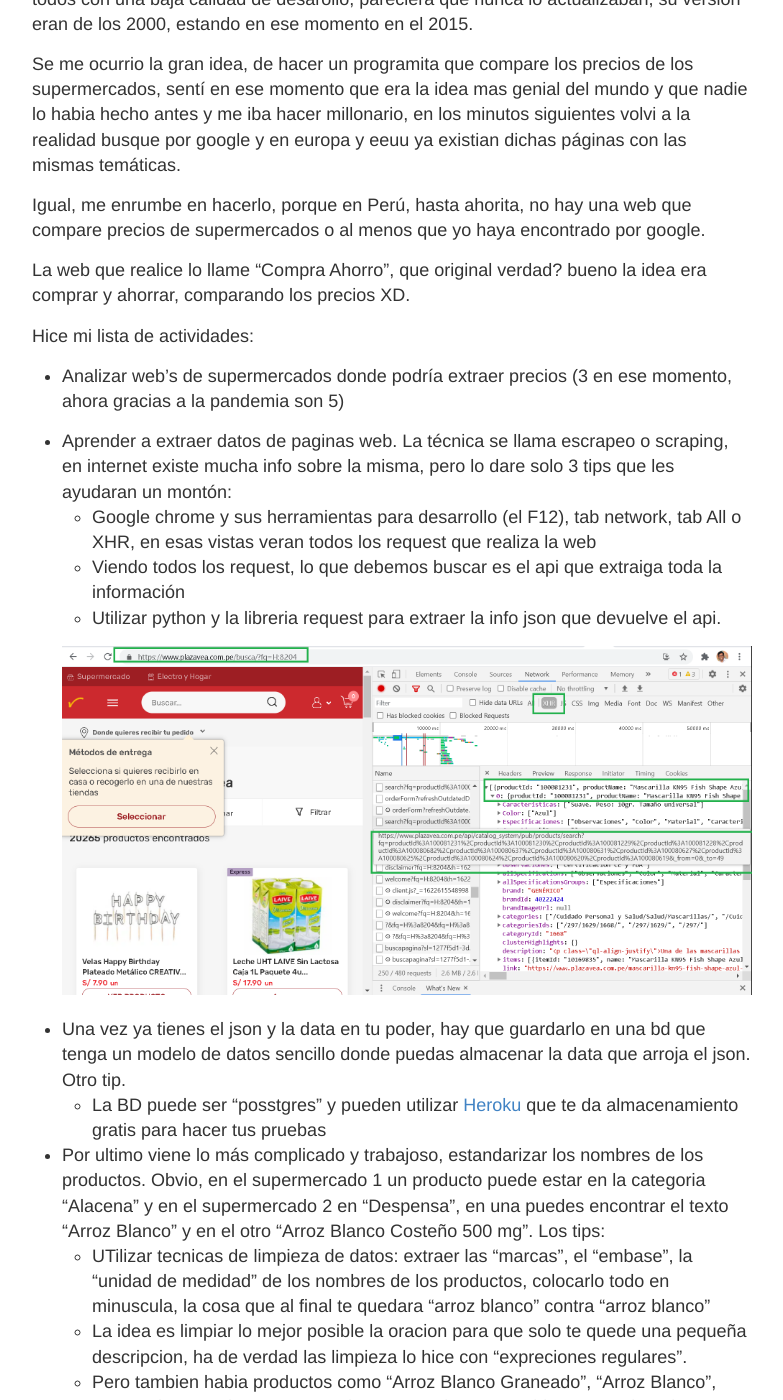
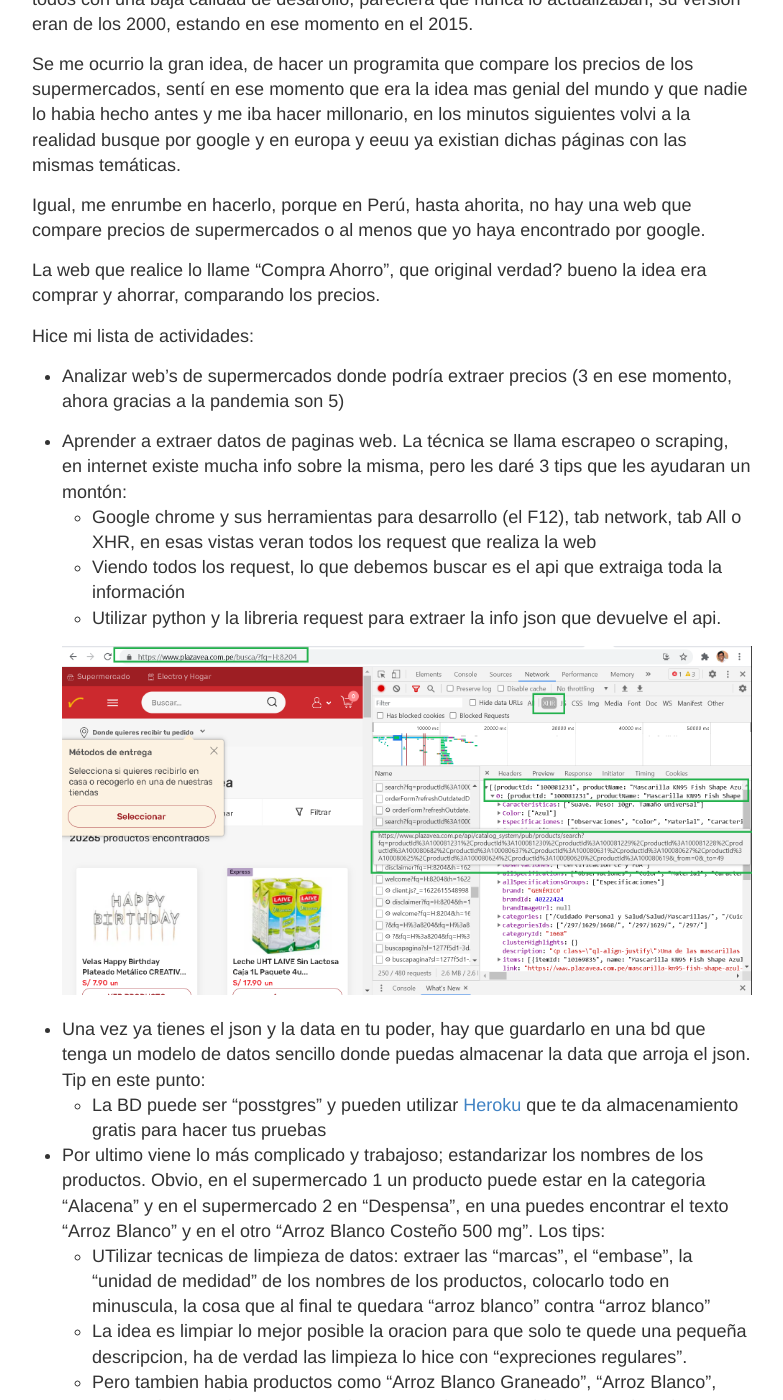
Before and after one commit to joenvihe/joenvihe.github.io, a Jekyll site: the page built from _posts/2021-06-02-Precios-Supermercados.md, in a window 1280 px wide and 1400 px high, scrolled down 316 px. Shown: the whole window, without its empty margins (248-1031 px from the left). Built offline with Jekyll 4.4.1, drawn with Linux system fonts in a browser that asks for light colours; some of the changed text lies outside the part shown.

```diff
--- a/_posts/2021-06-02-Precios-Supermercados.md
+++ b/_posts/2021-06-02-Precios-Supermercados.md
@@ -3,29 +3,29 @@ layout: post
 title: Captura de precios de supermercados
 ---
 
-Un dia hace mas de 6 años, estaba en mi cama viendo las páginas web de diferentes supermercados del Perú, necesitaba realizar las compras de la semana, en ese momento solo habia 3 paginas web que tenian su carrito de compras, Wong, Plaza Vea y Tottus, todos con una baja calidad de desarollo, pareciera que nunca lo actualizaban, su version eran de los 2000, estando en ese momento en el 2015.
+Un dia hace más de 6 años, estaba en mi cama viendo las páginas web de diferentes supermercados del Perú, necesitaba realizar las compras de la semana, en ese momento solo habia 3 paginas web que tenian su carrito de compras, Wong, Plaza Vea y Tottus, todos con una baja calidad de desarollo, pareciera que nunca lo actualizaban, su versión eran de los 2000, estando en ese momento en el 2015.
 
 Se me ocurrio la gran idea, de hacer un programita que compare los precios de los supermercados, sentí en ese momento que era la idea mas genial del mundo y que nadie lo habia hecho antes y me iba hacer millonario, en los minutos siguientes volvi a la realidad busque por google y en europa y eeuu ya existian dichas páginas con las mismas temáticas.
 
 Igual, me enrumbe en hacerlo, porque en Perú, hasta ahorita, no hay una web que compare precios de supermercados o al menos que yo haya encontrado por google.
 
-La web que realice lo llame "Compra Ahorro", que original verdad? bueno la idea era comprar y ahorrar, comparando los precios XD.
+La web que realice lo llame "Compra Ahorro", que original verdad? bueno la idea era comprar y ahorrar, comparando los precios.
 
 Hice mi lista de actividades:
 
 - Analizar web's de supermercados donde podría extraer precios (3 en ese momento, ahora gracias a la pandemia son 5)
 
-- Aprender a extraer datos de paginas web. La técnica se llama escrapeo o scraping, en internet existe mucha info sobre la misma, pero lo dare solo 3 tips que les ayudaran un montón:
+- Aprender a extraer datos de paginas web. La técnica se llama escrapeo o scraping, en internet existe mucha info sobre la misma, pero les daré 3 tips que les ayudaran un montón:
     * Google chrome y sus herramientas para desarrollo (el F12), tab network, tab All o XHR, en esas vistas veran todos los request que realiza la web
     * Viendo todos los request, lo que debemos buscar es el api que extraiga toda la información
     * Utilizar python y la libreria request para extraer la info json que devuelve el api.
 
     ![_config.yml]({{ site.baseurl }}/images/plaza_vea.png)
 
-- Una vez ya tienes el json y la data en tu poder, hay que guardarlo en una bd que tenga un modelo de datos sencillo donde puedas almacenar  la data que arroja el json. Otro tip.
+- Una vez ya tienes el json y la data en tu poder, hay que guardarlo en una bd que tenga un modelo de datos sencillo donde puedas almacenar  la data que arroja el json. Tip en este punto:
     * La BD puede ser "posstgres" y pueden utilizar [Heroku](https://www.heroku.com/) que te da almacenamiento gratis para hacer tus pruebas
 
-- Por ultimo viene lo más complicado y trabajoso, estandarizar los nombres de los productos. Obvio, en el supermercado 1 un producto puede estar en la categoria "Alacena" y en el supermercado 2 en "Despensa", en una puedes encontrar el texto "Arroz Blanco" y en el otro "Arroz Blanco Costeño 500 mg". Los tips:
+- Por ultimo viene lo más complicado y trabajoso; estandarizar los nombres de los productos. Obvio, en el supermercado 1 un producto puede estar en la categoria "Alacena" y en el supermercado 2 en "Despensa", en una puedes encontrar el texto "Arroz Blanco" y en el otro "Arroz Blanco Costeño 500 mg". Los tips:
     * UTilizar tecnicas de limpieza de datos: extraer las "marcas", el "embase", la "unidad de medidad" de los nombres de los productos, colocarlo todo en minuscula, la cosa que al final te quedara "arroz blanco" contra "arroz blanco"
     * La idea es limpiar lo mejor posible la oracion para que solo te quede una pequeña descripcion, ha de verdad las limpieza lo hice con "expreciones regulares".
     * Pero tambien habia productos como "Arroz Blanco Graneado", "Arroz Blanco", "Arroz Blanco Selecta", "Arroz Blanco Superior". Como hice para saber si un producto era igual al de otro supermercado o era similar? En este punto utilize 2 técnicas, uno era de machine learning "clustering" para juntar en un grupo palabras iguales o similares y luego dentro de ese grupo utilice algoritmos de similaridad (ejm. el coseno de similaridad) y todos los items que estaban dentro de ese gruppo los comparaba, y si tenia una probabilidad alta de simillaridad, identificaba la igualdad.
```
Also changed, not shown: other parts of _posts/2021-06-02-Precios-Supermercados.md (+2 -1 lines).
